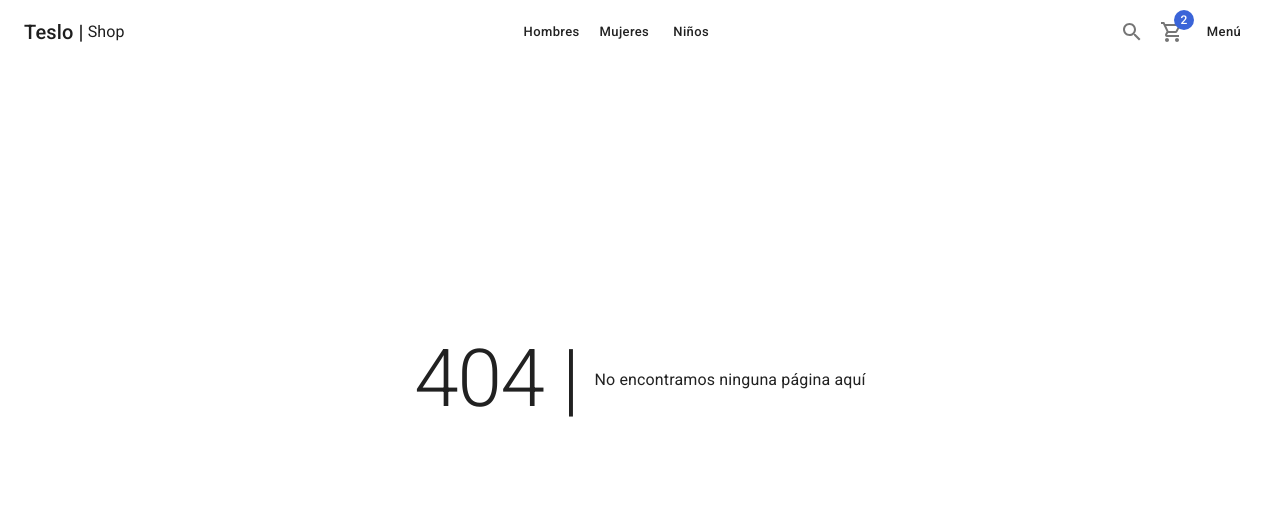
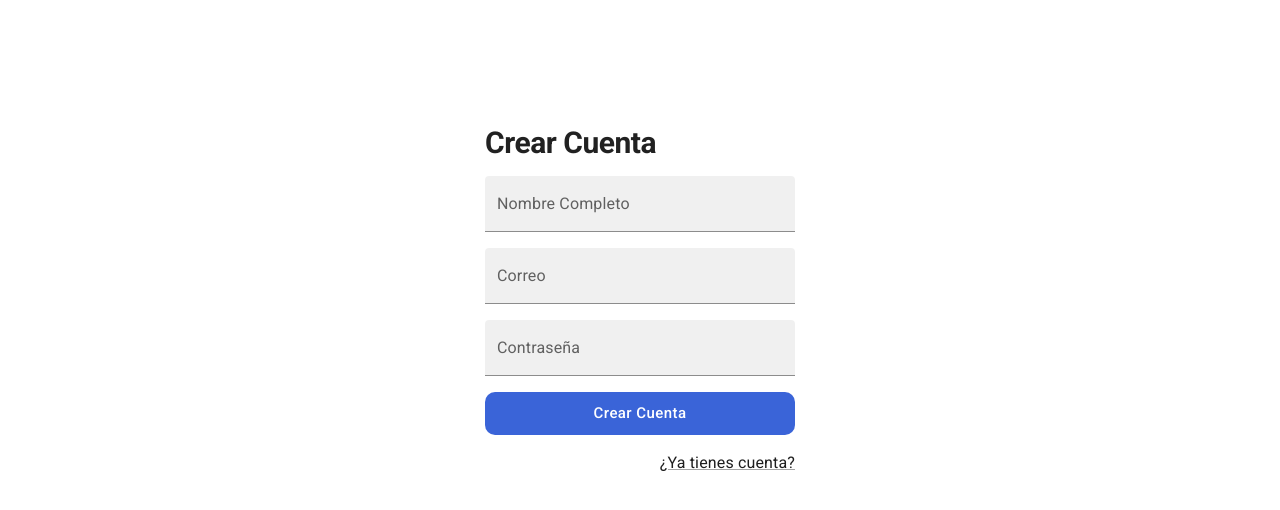
Before and after one commit to mddiosc/teslo-shop, a Next.js app: page /auth/register in a window 1280 px wide. Before the commit this address had no page. Shown: the top 510 px of the page. Built offline with nearby package versions, Linux system fonts and the light colour scheme.

Commit message:
feat: login and register page

```diff
--- /dev/null
+++ b/components/layouts/AuthLayout.tsx
@@ -0,0 +1,29 @@
+import { Box } from "@mui/material";
+import Head from "next/head";
+
+interface AuthLayoutProps {
+  title?: string;
+}
+
+const AuthLayout: React.FC<AuthLayoutProps> = ({ title, children }) => {
+  return (
+    <>
+      <Head>
+        <title>{title}</title>
+      </Head>
+
+      <main>
+        <Box
+          display="flex"
+          justifyContent="center"
+          alignItems="center"
+          height="calc(100vh - 200px)"
+        >
+          {children}
+        </Box>
+      </main>
+    </>
+  );
+};
+
+export default AuthLayout;
--- a/components/layouts/index.ts
+++ b/components/layouts/index.ts
@@ -1 +1,2 @@
 export { default as ShopLayout } from "./ShopLayout";
+export { default as AuthLayout } from "./AuthLayout";
--- /dev/null
+++ b/pages/auth/register.tsx
@@ -0,0 +1,53 @@
+import NextLink from 'next/link';
+import { NextPage } from "next";
+import { Box, Button, Grid, Link, TextField, Typography } from "@mui/material";
+import { AuthLayout } from "../../components/layouts";
+
+interface RegisterPageProps {}
+
+const RegisterPage: NextPage<RegisterPageProps> = () => {
+  return (
+    <AuthLayout title={"Ingresar"}>
+      <Box sx={{ width: 350, padding: "10px 20px" }}>
+        <Grid container spacing={2}>
+          <Grid item xs={12}>
+            <Typography variant="h1" component="h1">
+              Crear Cuenta
+            </Typography>
+          </Grid>
+          <Grid item xs={12}>
+            <TextField label="Nombre Completo" variant="filled" fullWidth />
+          </Grid>
+          <Grid item xs={12}>
+            <TextField label="Correo" variant="filled" fullWidth />
+          </Grid>
+          <Grid item xs={12}>
+            <TextField
+              label="Contraseña"
+              type="password"
+              variant="filled"
+              fullWidth
+            />
+          </Grid>
+          <Grid item xs={12}>
+            <Button
+              color="secondary"
+              className="circular-btn"
+              size="large"
+              fullWidth
+            >
+              Crear Cuenta
+            </Button>
+          </Grid>
+          <Grid item xs={12} display="flex" justifyContent="end">
+            <NextLink href="/auth/login" passHref>
+              <Link underline="always">¿Ya tienes cuenta?</Link>
+            </NextLink>
+          </Grid>
+        </Grid>
+      </Box>
+    </AuthLayout>
+  );
+};
+
+export default RegisterPage;
```
Also changed, not shown: pages/auth/login.tsx (added, +51 -0 lines).
